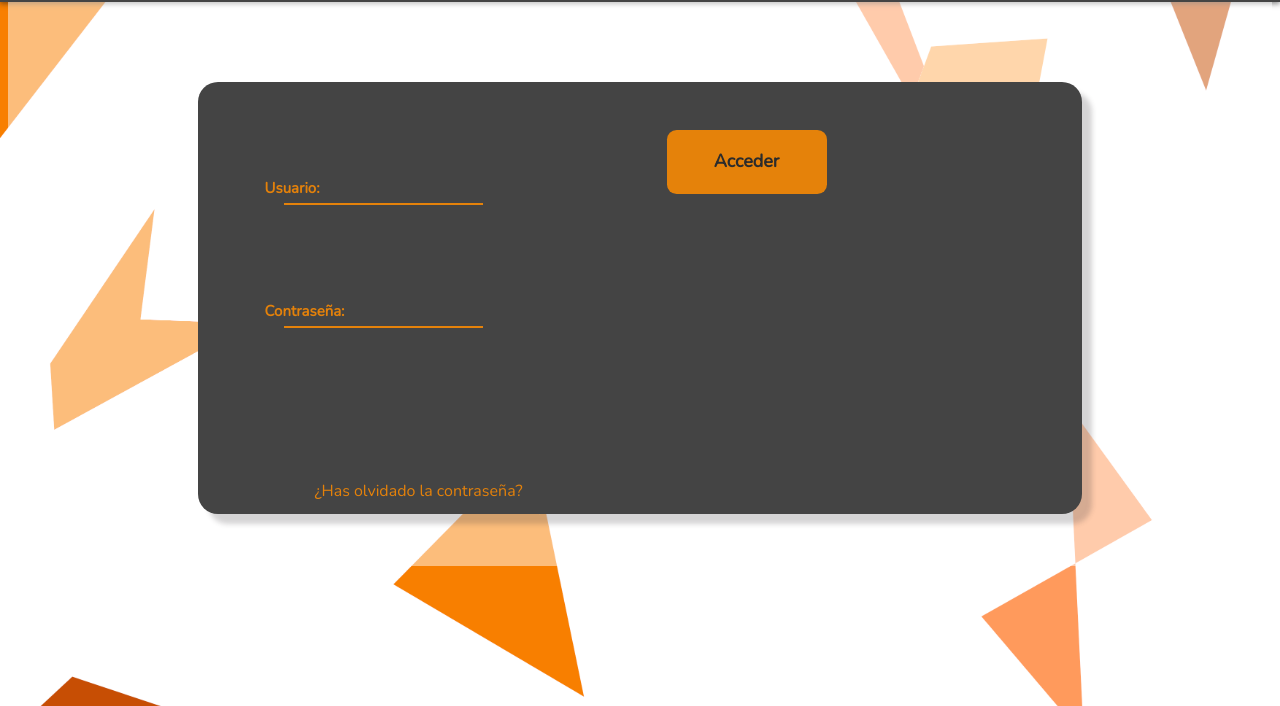
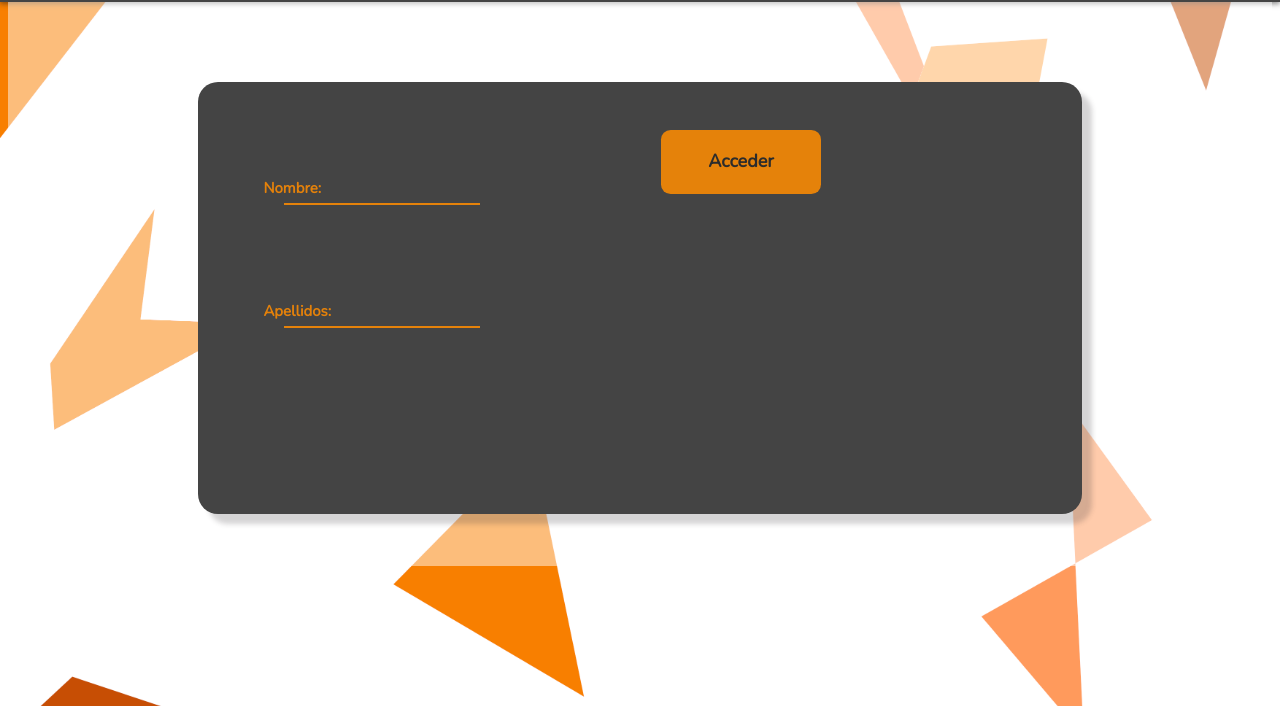
Before and after one commit to i12gonee/proyectoIS302, a website: page client/inicreg/registroindex.html in a window 1280 px wide. Shown: the part 94-800 px from the top of the page. Drawn offline with nearby package versions, Linux system fonts and the light colour scheme.

Commit message:
Update registroindex.html

```diff
--- a/client/inicreg/registroindex.html
+++ b/client/inicreg/registroindex.html
@@ -15,15 +15,13 @@
     </div>
     <div class="container">
         <div class="tarjetareg">
+            <form action = "\" method = "POST"></form>
                 <div class="parteizquierda">
-                <form action = "\" method = "POST">
-                    <p id="usu" class="Usuario">Usuario:</p>
+                        <p id="usu" class="Usuario">Nombre:</p>
                         <input onclick="arrimba()" type="text" name="usuario" id="usr">
-                    <p id="contra" class="pass">Contraseña:</p>
+                        <p id="contra" class="pass">Apellidos:</p>
                         <input onclick="arrimba2()" type="password" name="contraseña" id="pswrd">
                         <br>
-                    <div class="fpswrd">¿Has olvidado la contraseña?</div>
-                </form>
                 </div>
                 <div class="lineamedio"></div>
                 <div class="partederecha">
@@ -31,6 +29,7 @@
                         <p class="textbttn">Acceder</p>
                     </button>
                 </div>
+            </form>
         </div>
     </div>
 </body>
```
Lines whose indentation alone changed are shown as unchanged.
